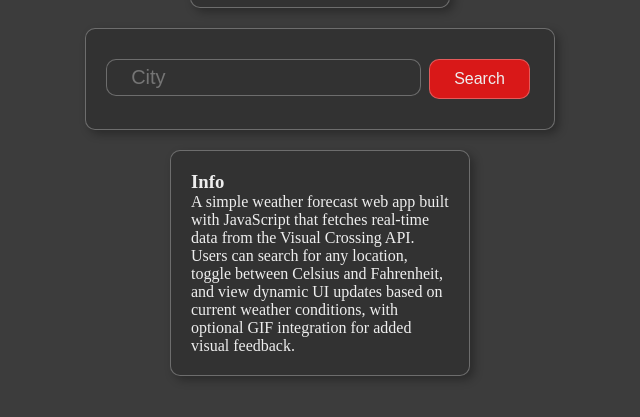
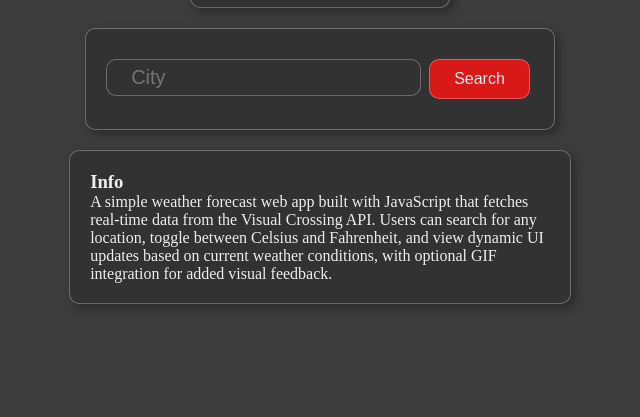
Before and after one commit to schismatiic/weathux-app, a website built with webpack: page src/template.html in a window 1280 px wide. Shown: the part 91-508 px from the top of the page, without its empty margins (320-960 px from the left). Built offline with nearby package versions, Linux system fonts and the light colour scheme.

Commit message:
README added

```diff
--- a/src/styles.css
+++ b/src/styles.css
@@ -119,5 +119,5 @@ h1 span {
   border: 1px solid #ffffff49;
   box-shadow: 4px 4px 10px rgba(0, 0, 0, 0.3);
   border-radius: 10px;
-  width: 300px;
+  width: 501.66px;
 }
```
Also changed, not shown: README.md (added).
